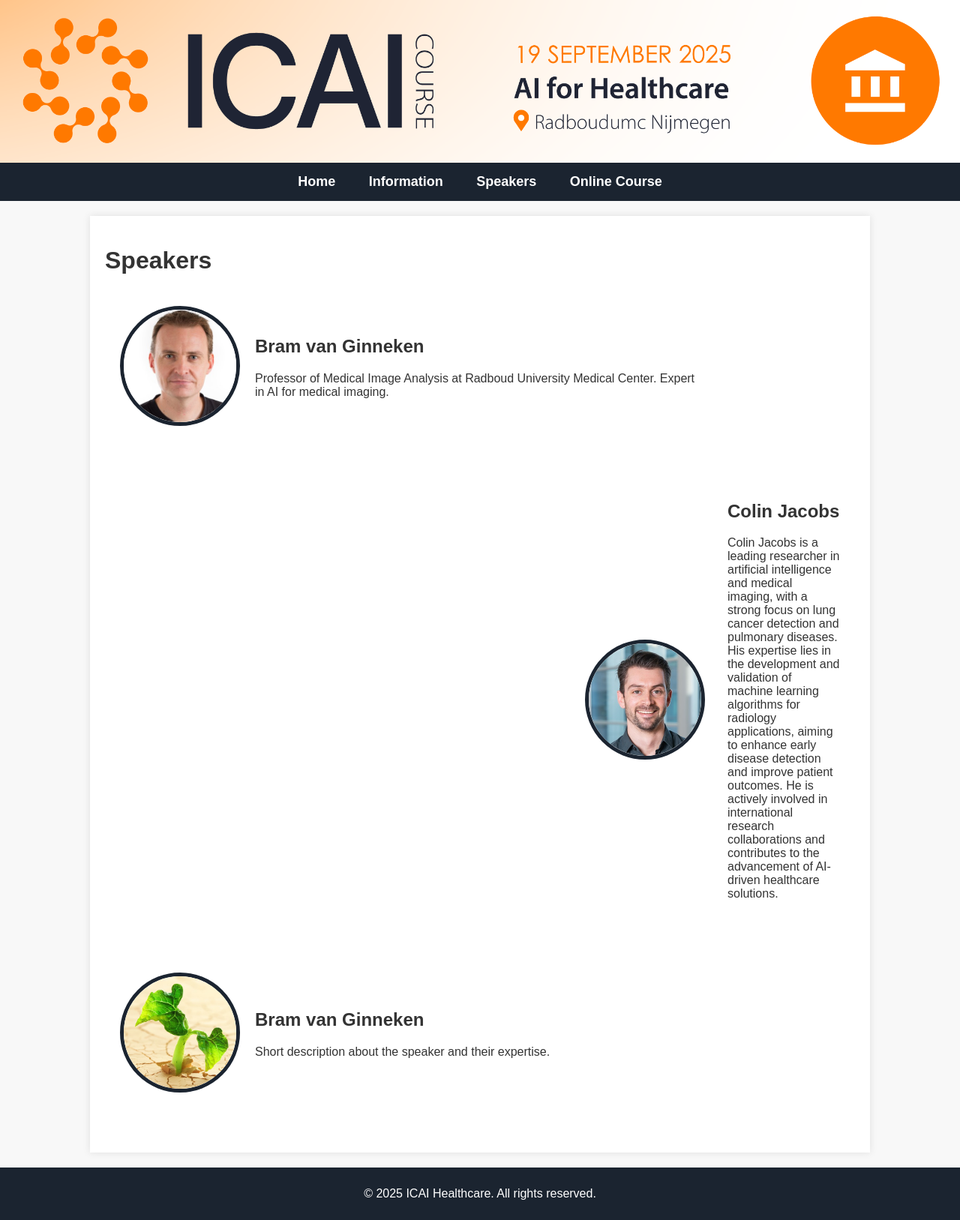
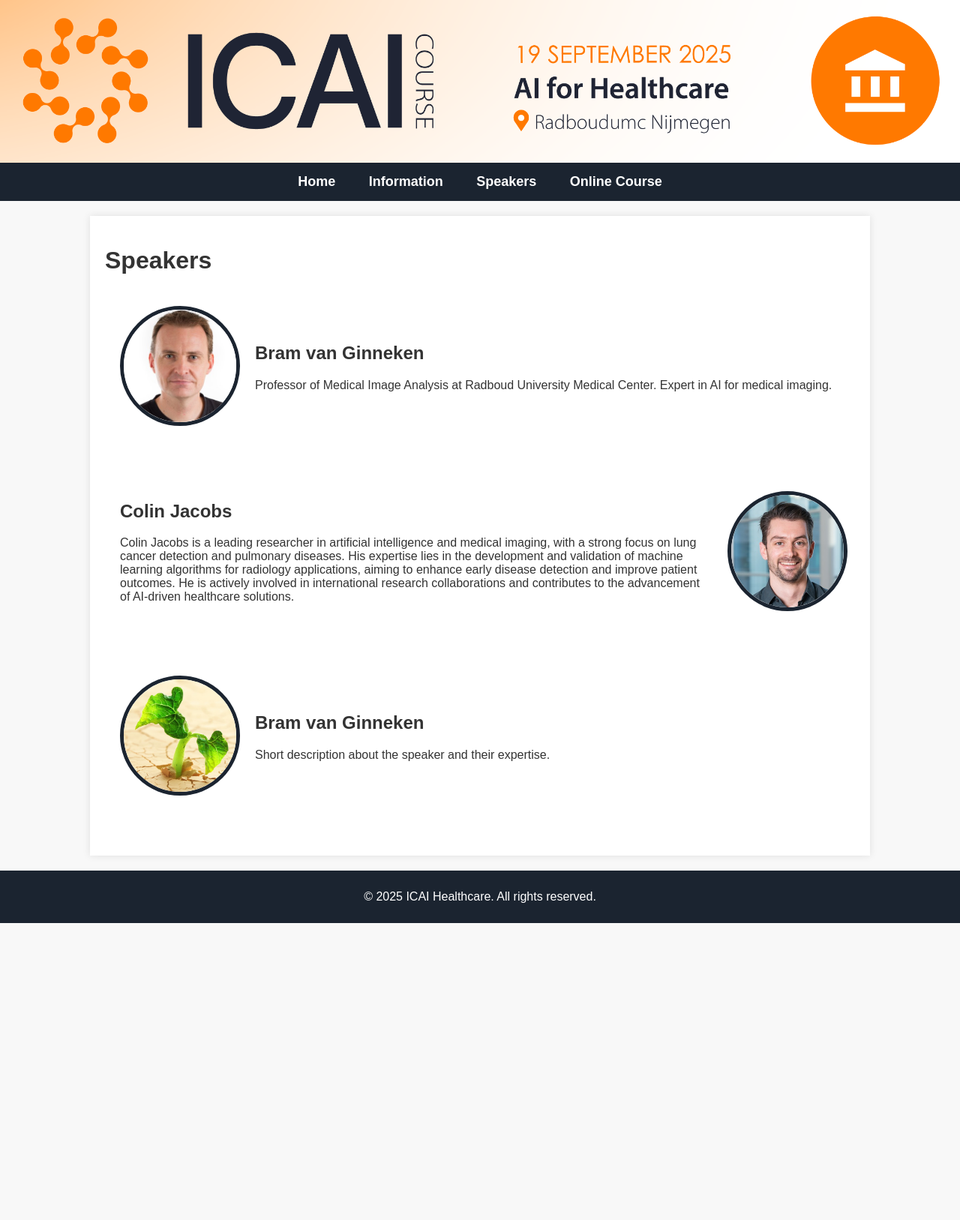
Before and after one commit to marliebesouw/marliebesouw.github.io, a Jekyll site: the page built from speakers.md, in a window 1280 px wide. Shown: the whole page at 75% size. Built offline with Jekyll 4.4.1, drawn with Linux system fonts in a browser that asks for light colours; after the commit the page ends 1231 px from its top, so only the background shows below that.

Commit message:
adjusted lay-out speaker section

```diff
--- a/assets/css/style.css
+++ b/assets/css/style.css
@@ -147,9 +147,6 @@
     object-fit: cover;
 }
 
-.speaker-info {
-    max-width: 600px;
-}
 
 /* Default: Image on the Left */
 .speaker.left {
@@ -163,3 +160,12 @@
     text-align: left;
     justify-content: flex-end;
 }
+
+/* NEW: Ensure the image stays on the right */
+.speaker.right img {
+    order: 2; /* Move image to second column */
+}
+
+.speaker.right .speaker-info {
+    order: 1; /* Move text to first column */
+}
```
